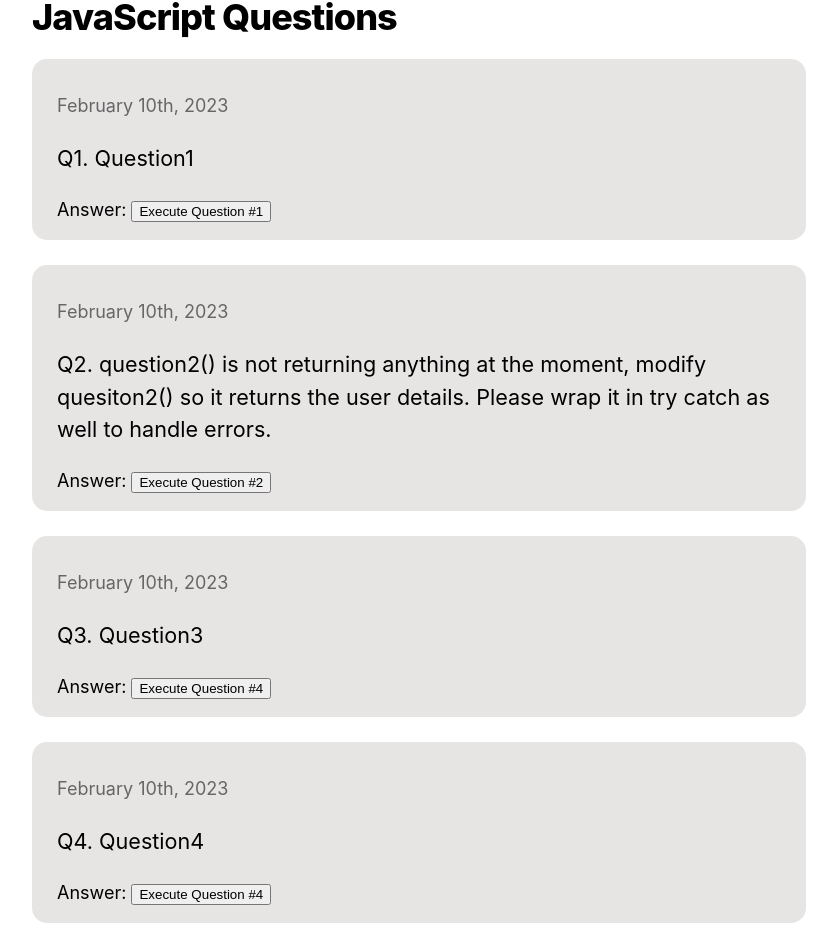
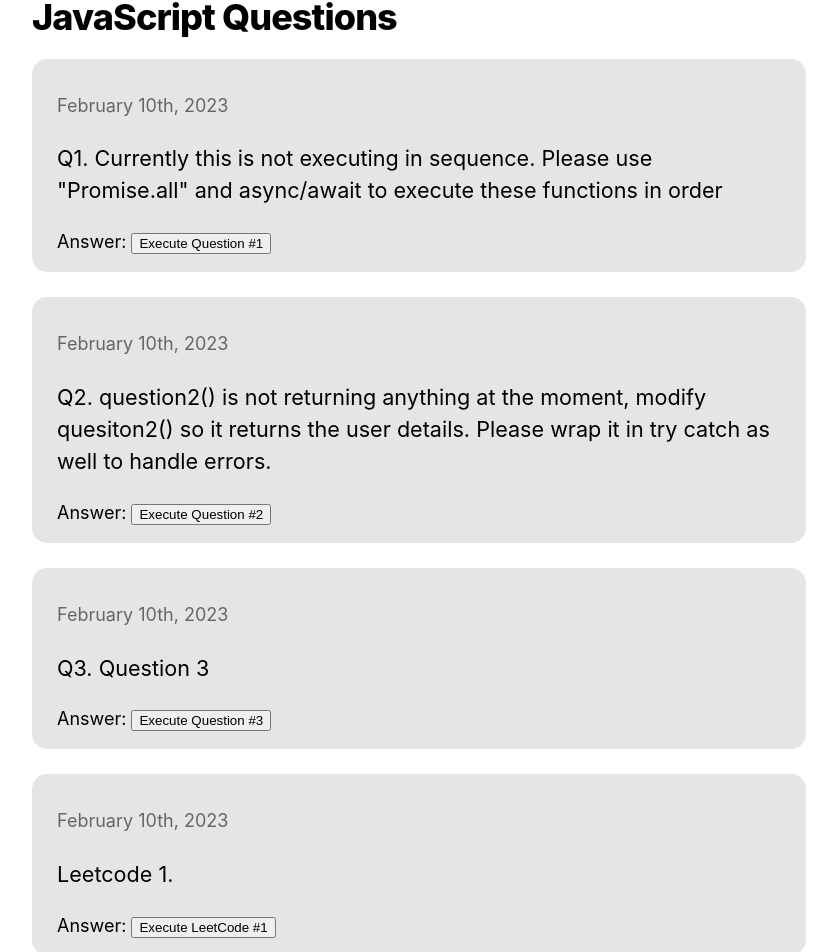
Before and after one commit to jaeungkim/portfolio-website-nextjs, a Next.js app: page /questions/febWeek3 in a window 1280 px wide. Shown: the part 260-1212 px from the top of the page, without its empty margins (221-1058 px from the left). Built offline with nearby package versions, Linux system fonts and the light colour scheme.

Commit message:
230213 03:25pm

```diff
--- a/pages/questions/febWeek3.tsx
+++ b/pages/questions/febWeek3.tsx
@@ -12,7 +12,6 @@ export default function febWeek1() {
     });
   };
   const question1 = () => {
-    //currently this is executing not in sequence. Please use "Promise.all" and async/await to execute these functions in order
     question1SetTimeoutWait(1000);
     question1SetTimeoutWait(1000);
     question1SetTimeoutWait(1000);
@@ -42,6 +41,50 @@ export default function febWeek1() {
   };
 
   const question3 = () => {
+    //example of writing a async function with settimeout (has to use new Promise or call settimeout await function from es7)
+    function fetchItems() {
+      return new Promise(function (resolve, reject) {
+        setTimeout(function () {
+          var items = [1, 2, 3];
+          resolve(items);
+        }, 3000);
+      });
+    }
+
+    //and calling that function with async
+    async function logItems() {
+      var resultItems = await fetchItems();
+      console.log(resultItems); // [1,2,3]
+    }
+
+    //ANOTHER EXAMPLE WITH REAL API
+    function fetchUser() {
+      var url = "https://jsonplaceholder.typicode.com/users/1";
+      return fetch(url).then(function (response) {
+        return response.json();
+      });
+    }
+
+    function fetchTodo() {
+      var url = "https://jsonplaceholder.typicode.com/todos/1";
+      return fetch(url).then(function (response) {
+        return response.json();
+      });
+    }
+    async function logTodoTitle() {
+      try {
+        var user = await fetchUser();
+        if (user.id === 1) {
+          var todo = await fetchTodo();
+          console.log(todo.title); // delectus aut autem
+        }
+      } catch (error) {
+        console.log(error);
+      }
+    }
+    return logTodoTitle();
+  };
+  const leetcode1 = () => {
     /*
     https://leetcode.com/problems/check-if-two-string-arrays-are-equivalent/
     Given two string arrays word1 and word2, return true if the two arrays represent the same string, and false otherwise.
@@ -75,7 +118,7 @@ export default function febWeek1() {
     word1[i] and word2[i] consist of lowercase letters.
     */
   };
-  const question4 = () => {
+  const leetcode2 = () => {
     /*
     https://leetcode.com/problems/check-if-the-sentence-is-pangram/
 
@@ -110,7 +153,10 @@ export default function febWeek1() {
         {/* QUESTION #1 */}
         <div className={utilStyles.questionsDiv}>
           <p className={utilStyles.lightText}>February 10th, 2023</p>
-          <p className={utilStyles.headingMd}>Q1. Question1</p>
+          <p className={utilStyles.headingMd}>
+            Q1. Currently this is not executing in sequence. Please use
+            "Promise.all" and async/await to execute these functions in order
+          </p>
           Answer:{" "}
           <button
             onClick={() => {
@@ -142,28 +188,41 @@ export default function febWeek1() {
         {/* QUESTION #3 */}
         <div className={utilStyles.questionsDiv}>
           <p className={utilStyles.lightText}>February 10th, 2023</p>
-          <p className={utilStyles.headingMd}>Q3. Question3</p>
+          <p className={utilStyles.headingMd}>Q3. Question 3</p>
           Answer:{" "}
           <button
             onClick={() => {
               question3();
             }}
           >
-            Execute Question #4
+            Execute Question #3
+          </button>
+        </div>
+        {/* LEETCODE #1 */}
+        <div className={utilStyles.questionsDiv}>
+          <p className={utilStyles.lightText}>February 10th, 2023</p>
+          <p className={utilStyles.headingMd}>Leetcode 1. </p>
+          Answer:{" "}
+          <button
+            onClick={() => {
+              leetcode1();
+            }}
+          >
+            Execute LeetCode #1
           </button>
         </div>
 
-        {/* QUESTION #4 */}
+        {/* LEETCODE #2 */}
         <div className={utilStyles.questionsDiv}>
           <p className={utilStyles.lightText}>February 10th, 2023</p>
-          <p className={utilStyles.headingMd}>Q4. Question4</p>
+          <p className={utilStyles.headingMd}>Leetcode 2. </p>
           Answer:{" "}
           <button
             onClick={() => {
-              question4();
+              leetcode2();
             }}
           >
-            Execute Question #4
+            Execute LeetCode #2
           </button>
         </div>
       </div>
```
